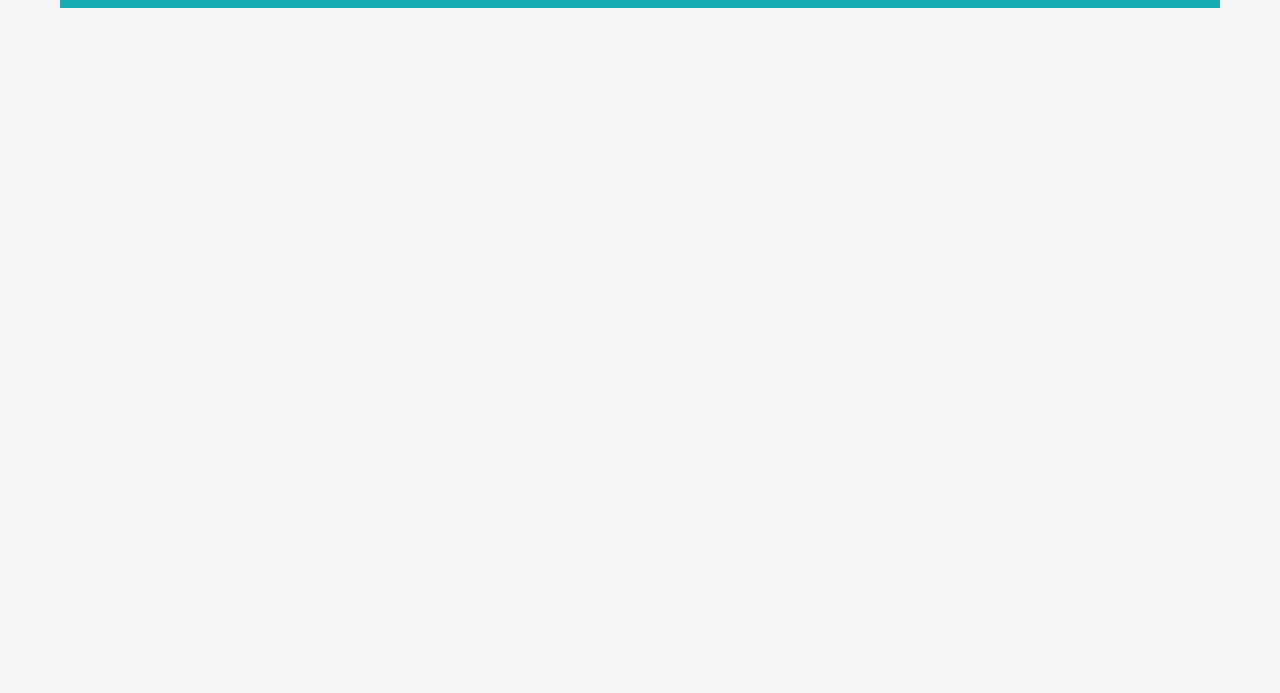
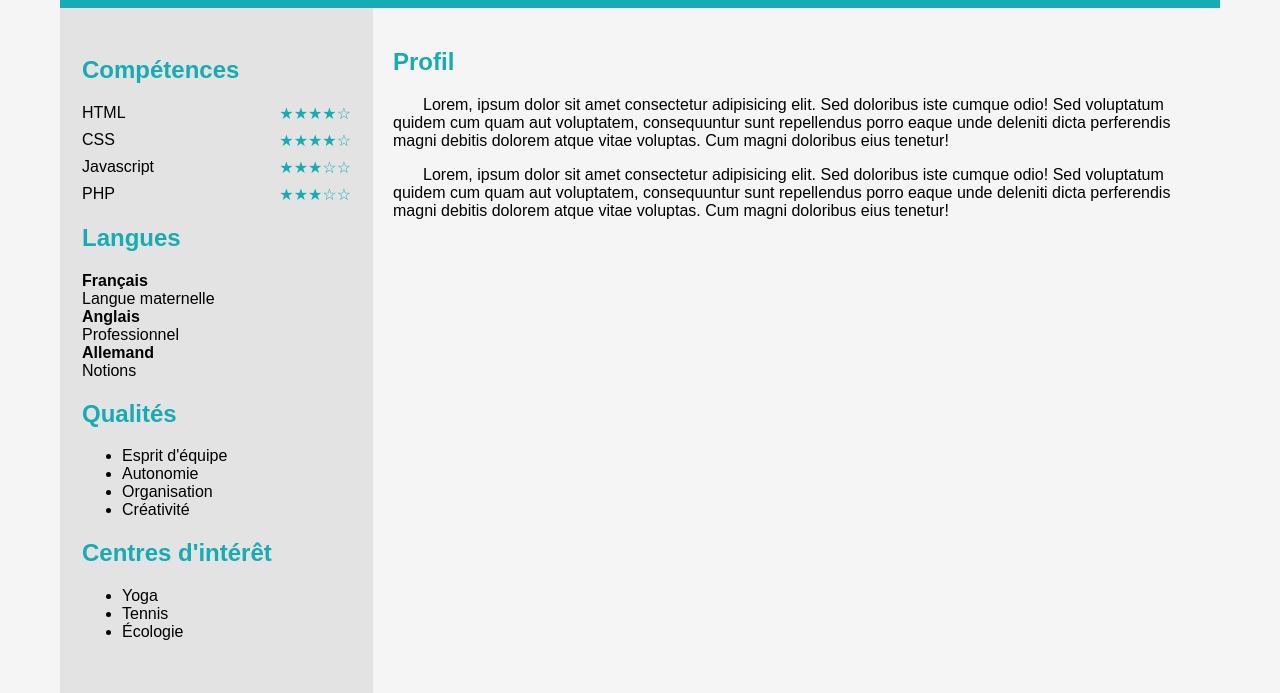
Before and after one commit to Lgrlt/GIRAULT_L-o_Devoir_3_CV_HTML_CSS.zip, a plain HTML site: page index.html in a window 1280 px wide. Shown: the part 142-835 px from the top of the page. Before the commit the page ends 800 px from the top, so only its background shows below. Drawn offline with Linux system fonts and the light colour scheme.

Commit message:
add asside

```diff
--- a/assets/css/style.css
+++ b/assets/css/style.css
@@ -1,4 +1,6 @@
+
 body {
+
   margin: 0 auto;
   font-family: Arial, sans-serif;
   background: #f5f5f5;
@@ -71,3 +73,66 @@ header img {
   color: white;
   text-decoration: none;
 }
+
+.content {
+  display: flex;
+  flex-direction: row;
+}
+/*ASSIDE*/
+aside {
+  flex: 1;
+  background: #e3e3e3;
+  padding: 28px 22px 36px;
+}
+
+main {
+  flex: 3;
+  padding: 20px;
+}
+
+p {
+  text-indent: 30px;
+}
+
+h2{
+    color:#17abb3;
+}
+.competences-grid {
+  display: grid;
+  grid-template-columns: 1fr auto;
+  row-gap: 8px;
+  align-items: center;
+}
+
+.stars {
+  color: #17abb3;
+  font-size: 16px;
+
+}
+
+.label strong {
+  font-weight: 700;
+}
+
+
+.langues {
+  display: grid;
+  row-gap: 6px;
+}
+
+.lang-row {
+  display: grid;
+  grid-template-columns: 1fr auto;
+  align-items: baseline;
+}
+
+.lang {
+  text-align: left;
+  font-weight: 700;
+}
+
+.lvl {
+  text-align: right;
+  opacity: 0.8;
+  font-style: normal;
+}
--- a/index.html
+++ b/index.html
@@ -28,5 +28,69 @@
       </ul>
     </div>
   </header>
+
+  <div class="content">
+  <aside>
+<div class="block">
+<h2>Compétences</h2>
+
+
+  <div class="competences-grid">
+    <div class="label">HTML</div>        <div class="stars">★★★★☆</div>
+    <div class="label">CSS</div>         <div class="stars">★★★★☆</div>
+    <div class="label">Javascript</div>  <div class="stars">★★★☆☆</div>
+    <div class="label">PHP</div>         <div class="stars">★★★☆☆</div>
+  </div>
+
+</div>
+
+
+<div class="block">
+<h2>Langues</h2>
+<div><strong>Français</strong><br /><span class="muted">Langue maternelle</span></div>
+<div><strong>Anglais</strong><br /><span class="muted">Professionnel</span></div>
+<div><strong>Allemand</strong><br /><span class="muted">Notions</span></div>
+</div>
+
+
+<div class="block">
+<h2>Qualités</h2>
+<ul class="taglist">
+<li>Esprit d'équipe</li>
+<li>Autonomie</li>
+<li>Organisation</li>
+<li>Créativité</li>
+</ul>
+</div>
+
+
+<div class="block">
+<h2>Centres d'intérêt</h2>
+<ul class="taglist">
+<li>Yoga</li>
+<li>Tennis</li>
+<li>Écologie</li>
+</ul>
+</div>
+</aside>
+
+<main>
+    <section class="profile section"></section>
+    <h2>Profil</h2>
+<p>
+Lorem, ipsum dolor sit amet consectetur adipisicing elit. Sed doloribus iste cumque odio! Sed
+voluptatum quidem cum quam aut voluptatem, consequuntur sunt repellendus porro eaque unde
+deleniti dicta perferendis magni debitis dolorem atque vitae voluptas. Cum magni doloribus
+eius tenetur!
+</p>
+<p>
+Lorem, ipsum dolor sit amet consectetur adipisicing elit. Sed doloribus iste cumque odio! Sed
+voluptatum quidem cum quam aut voluptatem, consequuntur sunt repellendus porro eaque unde
+deleniti dicta perferendis magni debitis dolorem atque vitae voluptas. Cum magni doloribus
+eius tenetur!
+</p>
+    <section class="profile section"></section>
+</main>
+</div>
 </body>
 </html>
```
